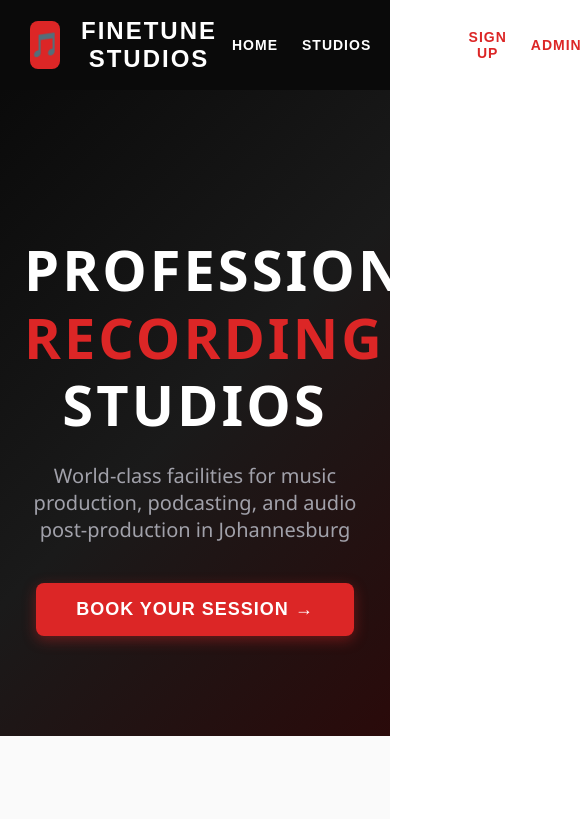
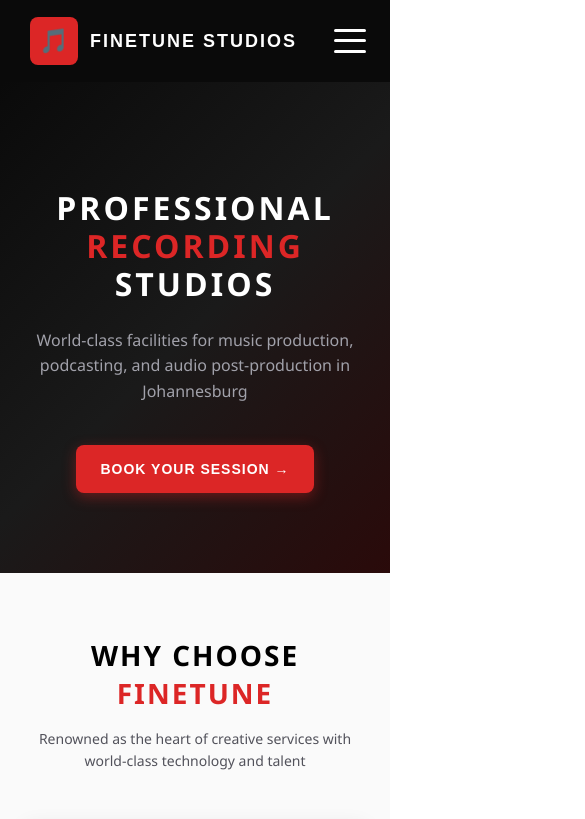
Before and after one commit to Huve14/Finetunestudiosbooking, a React (Create React App) app: page / in a window 390 px wide. Shown: the top 819 px of the page, 585 px wide, since content can reach past the window. Built offline with nearby package versions, Linux system fonts and the light colour scheme.

Commit message:
Add comprehensive mobile-responsive design with hamburger menu, touch-friendly controls, and adaptive layouts

```diff
--- a/src/App.js
+++ b/src/App.js
@@ -502,14 +502,41 @@ const styles = {
     fontWeight: '600',
     textTransform: 'uppercase',
     letterSpacing: '1px',
-    padding: '8px 0'
+    padding: '8px 0',
+    minHeight: '44px' // Touch-friendly minimum
+  },
+  navLinkMobile: {
+    width: '100%',
+    textAlign: 'left',
+    padding: '16px',
+    fontSize: '16px',
+    borderBottom: `1px solid ${colors.gray800}`
+  },
+  hamburger: {
+    display: 'flex',
+    flexDirection: 'column',
+    justifyContent: 'space-around',
+    width: '32px',
+    height: '32px',
+    background: 'none',
+    border: 'none',
+    cursor: 'pointer',
+    padding: '0',
+    zIndex: 1001
+  },
+  hamburgerLine: {
+    width: '32px',
+    height: '3px',
+    backgroundColor: colors.white,
+    borderRadius: '10px',
+    transition: 'all 0.3s ease'
   },
 
   // Buttons
   btnPrimary: {
     backgroundColor: colors.red,
     color: colors.white,
-    padding: '12px 24px',
+    padding: '14px 28px', // Increased for touch
     borderRadius: '8px',
     fontWeight: 'bold',
     textTransform: 'uppercase',
@@ -517,91 +544,103 @@ const styles = {
     border: 'none',
     cursor: 'pointer',
     fontSize: '14px',
-    boxShadow: '0 4px 14px rgba(220, 38, 38, 0.4)'
+    boxShadow: '0 4px 14px rgba(220, 38, 38, 0.4)',
+    minHeight: '48px', // Touch-friendly minimum
+    transition: 'transform 0.2s, box-shadow 0.2s'
   },
   btnSecondary: {
     backgroundColor: colors.black,
     color: colors.white,
-    padding: '12px 24px',
+    padding: '14px 28px',
     borderRadius: '8px',
     fontWeight: 'bold',
     textTransform: 'uppercase',
     letterSpacing: '1px',
     border: 'none',
     cursor: 'pointer',
-    fontSize: '14px'
+    fontSize: '14px',
+    minHeight: '48px',
+    transition: 'transform 0.2s'
   },
   btnOutline: {
     backgroundColor: 'transparent',
     color: colors.gray600,
-    padding: '12px 24px',
+    padding: '14px 28px',
     borderRadius: '8px',
     fontWeight: 'bold',
     textTransform: 'uppercase',
     letterSpacing: '1px',
     border: `2px solid ${colors.gray300}`,
     cursor: 'pointer',
-    fontSize: '14px'
+    fontSize: '14px',
+    minHeight: '48px',
+    transition: 'transform 0.2s'
   },
 
   // Hero Section
   hero: {
     background: 'linear-gradient(135deg, #0a0a0a 0%, #1a1a1a 50%, #2a0a0a 100%)',
     color: colors.white,
-    padding: '100px 24px',
+    padding: '80px 20px', // Reduced for mobile
     textAlign: 'center'
   },
   heroTitle: {
-    fontSize: '56px',
+    fontSize: 'clamp(32px, 8vw, 56px)', // Responsive font size
     fontWeight: 'bold',
     marginBottom: '24px',
     letterSpacing: '3px',
-    lineHeight: 1.2
+    lineHeight: 1.2,
+    padding: '0 16px'
   },
   heroSubtitle: {
-    fontSize: '20px',
+    fontSize: 'clamp(16px, 4vw, 20px)', // Responsive font size
     color: colors.gray400,
     marginBottom: '40px',
     maxWidth: '600px',
-    margin: '0 auto 40px'
+    margin: '0 auto 40px',
+    padding: '0 16px',
+    lineHeight: 1.6
   },
 
   // Sections
   section: {
-    padding: '80px 24px',
+    padding: 'clamp(40px, 10vw, 80px) clamp(16px, 5vw, 24px)', // Responsive padding
     maxWidth: '1200px',
     margin: '0 auto'
   },
   sectionGray: {
     backgroundColor: colors.gray50,
-    padding: '80px 24px'
+    padding: 'clamp(40px, 10vw, 80px) clamp(16px, 5vw, 24px)'
   },
   sectionTitle: {
-    fontSize: '40px',
+    fontSize: 'clamp(28px, 6vw, 40px)', // Responsive font size
     fontWeight: 'bold',
     textAlign: 'center',
     marginBottom: '16px',
-    letterSpacing: '2px'
+    letterSpacing: '2px',
+    padding: '0 16px'
   },
   sectionSubtitle: {
     textAlign: 'center',
     color: colors.gray600,
     marginBottom: '48px',
-    fontSize: '16px'
+    fontSize: 'clamp(14px, 3vw, 16px)',
+    padding: '0 16px',
+    lineHeight: 1.6
   },
 
   // Cards Grid
   grid2: {
     display: 'grid',
-    gridTemplateColumns: 'repeat(auto-fit, minmax(300px, 1fr))',
-    gap: '32px',
+    gridTemplateColumns: 'repeat(auto-fit, minmax(min(100%, 300px), 1fr))', // Mobile-friendly
+    gap: 'clamp(16px, 4vw, 32px)',
     maxWidth: '1200px',
     margin: '0 auto'
   },
   grid4: {
     display: 'grid',
-    gridTemplateColumns: 'repeat(auto-fit, minmax(250px, 1fr))',
-    gap: '24px',
+    gridTemplateColumns: 'repeat(auto-fit, minmax(min(100%, 250px), 1fr))',
+    gap: 'clamp(16px, 3vw, 24px)',
     maxWidth: '1200px',
     margin: '0 auto'
   },
@@ -758,22 +797,27 @@ const styles = {
   },
   input: {
     width: '100%',
-    padding: '14px 16px',
+    padding: '16px', // Increased for touch
     border: `2px solid ${colors.gray300}`,
     borderRadius: '8px',
-    fontSize: '16px',
+    fontSize: '16px', // Prevents zoom on iOS
     boxSizing: 'border-box',
-    transition: 'border-color 0.2s'
+    transition: 'border-color 0.2s',
+    minHeight: '48px', // Touch-friendly minimum
+    WebkitAppearance: 'none', // Remove iOS styling
+    appearance: 'none'
   },
   textarea: {
     width: '100%',
-    padding: '14px 16px',
+    padding: '16px',
     border: `2px solid ${colors.gray300}`,
     borderRadius: '8px',
     fontSize: '16px',
     boxSizing: 'border-box',
     resize: 'vertical',
-    minHeight: '120px'
+    minHeight: '120px',
+    WebkitAppearance: 'none',
+    appearance: 'none'
   },
 
   // Login
@@ -840,19 +884,19 @@ const styles = {
   // Booking Flow
   bookingContainer: {
     maxWidth: '800px',
-    margin: '40px auto',
-    padding: '0 24px'
+    margin: 'clamp(20px, 5vw, 40px) auto',
+    padding: '0 clamp(16px, 4vw, 24px)'
   },
   bookingCard: {
     backgroundColor: colors.white,
     borderRadius: '16px',
-    padding: '40px',
+    padding: 'clamp(24px, 5vw, 40px)',
     boxShadow: '0 10px 40px rgba(0,0,0,0.1)',
     borderTop: `4px solid ${colors.red}`,
     marginBottom: '24px'
   },
   bookingTitle: {
-    fontSize: '24px',
+    fontSize: 'clamp(20px, 4vw, 24px)',
     fontWeight: 'bold',
     marginBottom: '24px',
     letterSpacing: '2px'
@@ -862,8 +906,10 @@ const styles = {
   progressContainer: {
     display: 'flex',
     justifyContent: 'space-between',
-    marginBottom: '48px',
-    position: 'relative'
+    marginBottom: 'clamp(24px, 6vw, 48px)',
+    position: 'relative',
+    overflowX: 'auto',
+    padding: '0 8px'
   },
   progressLine: {
     position: 'absolute',
@@ -878,17 +924,18 @@ const styles = {
     display: 'flex',
     flexDirection: 'column',
     alignItems: 'center',
-    zIndex: 1
+    zIndex: 1,
+    minWidth: '60px'
   },
   progressCircle: {
-    width: '40px',
-    height: '40px',
+    width: 'clamp(36px, 8vw, 40px)',
+    height: 'clamp(36px, 8vw, 40px)',
     borderRadius: '50%',
     display: 'flex',
     alignItems: 'center',
     justifyContent: 'center',
     fontWeight: 'bold',
-    fontSize: '16px',
+    fontSize: 'clamp(14px, 3vw, 16px)',
     marginBottom: '8px'
   },
   progressCircleActive: {
@@ -900,25 +947,31 @@ const styles = {
     color: colors.gray600
   },
   progressLabel: {
-    fontSize: '12px',
+    fontSize: 'clamp(10px, 2vw, 12px)',
     fontWeight: '600',
-    textTransform: 'uppercase'
+    textTransform: 'uppercase',
+    textAlign: 'center',
+    whiteSpace: 'nowrap'
   },
 
   // Selection Cards
   selectionGrid: {
     display: 'grid',
-    gridTemplateColumns: 'repeat(auto-fit, minmax(200px, 1fr))',
-    gap: '16px'
+    gridTemplateColumns: 'repeat(auto-fit, minmax(min(100%, 200px), 1fr))',
+    gap: 'clamp(12px, 3vw, 16px)'
   },
   selectionCard: {
-    padding: '20px',
+    padding: 'clamp(16px, 4vw, 20px)',
     border: `2px solid ${colors.gray200}`,
     borderRadius: '12px',
     cursor: 'pointer',
     textAlign: 'left',
     backgroundColor: colors.white,
-    transition: 'all 0.2s'
+    transition: 'all 0.2s',
+    minHeight: '80px', // Touch-friendly
+    display: 'flex',
+    flexDirection: 'column',
+    justifyContent: 'center'
   },
   selectionCardActive: {
     borderColor: colors.red,
@@ -966,18 +1019,23 @@ const styles = {
   // Time Slots
   timeGrid: {
     display: 'grid',
-    gridTemplateColumns: 'repeat(5, 1fr)',
-    gap: '12px'
+    gridTemplateColumns: 'repeat(auto-fill, minmax(min(100px, 100%), 1fr))', // Responsive grid
+    gap: 'clamp(8px, 2vw, 12px)'
   },
   timeSlot: {
-    padding: '12px',
+    padding: 'clamp(12px, 3vw, 16px)',
     border: `2px solid ${colors.gray200}`,
     borderRadius: '8px',
     cursor: 'pointer',
     textAlign: 'center',
     fontWeight: 'bold',
     backgroundColor: colors.white,
-    transition: 'all 0.2s'
+    transition: 'all 0.2s',
+    minHeight: '56px', // Touch-friendly
+    display: 'flex',
+    alignItems: 'center',
+    justifyContent: 'center',
+    fontSize: 'clamp(14px, 3vw, 16px)'
   },
   timeSlotActive: {
     borderColor: colors.red,
@@ -1175,36 +1233,69 @@ const styles = {
 // ============================================================
 
 // Navigation
-const Navigation = ({ currentPage, isAuthenticated, userRole, onNavigate, onLogout }) => (
+const Navigation = ({ currentPage, isAuthenticated, userRole, onNavigate, onLogout, isMobile, mobileMenuOpen, setMobileMenuOpen }) => (
   <nav style={styles.nav}>
     <button style={styles.navLogo} onClick={() => onNavigate('home')}>
       <div style={styles.navLogoIcon}>🎵</div>
-      <span style={styles.navLogoText}>FINETUNE STUDIOS</span>
+      <span style={{...styles.navLogoText, ...(isMobile && {fontSize: '18px'})}}>FINETUNE STUDIOS</span>
     </button>
-    <div style={styles.navLinks}>
-      <button style={styles.navLink} onClick={() => onNavigate('home')}>Home</button>
-      <button style={styles.navLink} onClick={() => onNavigate('studios')}>Studios</button>
+
+    {/* Hamburger Menu Button */}
+    {isMobile && (
+      <button
+        style={styles.hamburger}
+        onClick={() => setMobileMenuOpen(!mobileMenuOpen)}
+        aria-label="Toggle menu"
+      >
+        <div style={{...styles.hamburgerLine, ...(mobileMenuOpen && {transform: 'rotate(45deg) translateY(8px)'})}} />
+        <div style={{...styles.hamburgerLine, ...(mobileMenuOpen && {opacity: 0})}} />
+        <div style={{...styles.hamburgerLine, ...(mobileMenuOpen && {transform: 'rotate(-45deg) translateY(-8px)'})}} />
+      </button>
+    )}
+
+    {/* Navigation Links */}
+    <div style={{
+      ...styles.navLinks,
+      ...(isMobile && {
+        display: mobileMenuOpen ? 'flex' : 'none',
+        position: 'fixed',
+        top: '80px',
+        left: 0,
+        right: 0,
+        backgroundColor: colors.black,
+        flexDirection: 'column',
+        padding: '24px',
+        gap: '16px',
+        borderTop: `1px solid ${colors.gray800}`,
+        maxHeight: 'calc(100vh - 80px)',
+        overflowY: 'auto',
+        zIndex: 999
+      })
+    }}>
+      <button style={{...styles.navLink, ...(isMobile && styles.navLinkMobile)}} onClick={() => { onNavigate('home'); isMobile && setMobileMenuOpen(false); }}>Home</button>
+      <button style={{...styles.navLink, ...(isMobile && styles.navLinkMobile)}} onClick={() => { onNavigate('studios'); isMobile && setMobileMenuOpen(false); }}>Studios</button>
       {isAuthenticated ? (
         <>
           {userRole === 'admin' && (
-            <button style={styles.navLink} onClick={() => onNavigate('admin-dashboard')}>Dashboard</button>
+            <button style={{...styles.navLink, ...(isMobile && styles.navLinkMobile)}} onClick={() => { onNavigate('admin-dashboard'); isMobile && setMobileMenuOpen(false); }}>Dashboard</button>
           )}
-          <button style={{...styles.btnOutline, color: colors.white, borderColor: colors.gray600}} onClick={onLogout}>Logout</button>
+          <button style={{...styles.btnOutline, color: colors.white, borderColor: colors.gray600, ...(isMobile && {width: '100%', padding: '14px'})}} onClick={() => { onLogout(); isMobile && setMobileMenuOpen(false); }}>Logout</button>
         </>
       ) : (
         <>
-          <button style={styles.navLink} onClick={() => onNavigate('login-user')}>Login</button>
-          <button style={{...styles.navLink, color: colors.red}} onClick={() => onNavigate('signup')}>Sign Up</button>
-          <button style={{...styles.navLink, color: colors.red}} onClick={() => onNavigate('login-admin')}>Admin</button>
+          <button style={{...styles.navLink, ...(isMobile && styles.navLinkMobile)}} onClick={() => { onNavigate('login-user'); isMobile && setMobileMenuOpen(false); }}>Login</button>
+          <button style={{...styles.navLink, color: colors.red, ...(isMobile && styles.navLinkMobile)}} onClick={() => { onNavigate('signup'); isMobile && setMobileMenuOpen(false); }}>Sign Up</button>
+          <button style={{...styles.navLink, color: colors.red, ...(isMobile && styles.navLinkMobile)}} onClick={() => { onNavigate('login-admin'); isMobile && setMobileMenuOpen(false); }}>Admin</button>
         </>
       )}
-      <button style={styles.btnPrimary} onClick={() => {
+      <button style={{...styles.btnPrimary, ...(isMobile && {width: '100%', padding: '16px', fontSize: '16px'})}} onClick={() => {
         if (!isAuthenticated) {
           alert('Please log in to book a studio session');
           onNavigate('login-user');
         } else {
           onNavigate('book');
         }
+        isMobile && setMobileMenuOpen(false);
       }}>Book Now</button>
     </div>
   </nav>
@@ -1264,7 +1355,7 @@ const HomePage = ({ onNavigate }) => {
         <p style={styles.heroSubtitle}>
           World-class facilities for music production, podcasting, and audio post-production in Johannesburg
         </p>
-        <button style={{...styles.btnPrimary, fontSize: '18px', padding: '16px 40px'}} onClick={() => onNavigate('book')}>
+        <button style={{...styles.btnPrimary, fontSize: 'clamp(14px, 3vw, 18px)', padding: 'clamp(14px, 3vw, 16px) clamp(24px, 5vw, 40px)'}} onClick={() => onNavigate('book')}>
           Book Your Session →
         </button>
       </section>
@@ -2256,6 +2347,20 @@ export default function FinetuneStudios() {
   const [isAuthenticated, setIsAuthenticated] = useState(false);
   const [userRole, setUserRole] = useState(null);
   const [currentUser, setCurrentUser] = useState(null);
+  const [mobileMenuOpen, setMobileMenuOpen] = useState(false);
+  const [isMobile, setIsMobile] = useState(window.innerWidth <= 768);
+
+  // Handle window resize for responsive design
+  useEffect(() => {
+    const handleResize = () => {
+      setIsMobile(window.innerWidth <= 768);
+      if (window.innerWidth > 768) {
+        setMobileMenuOpen(false);
+      }
+    };
+    window.addEventListener('resize', handleResize);
+    return () => window.removeEventListener('resize', handleResize);
+  }, []);
 
   const handleLogin = (user, role) => {
     setIsAuthenticated(true);
@@ -2289,6 +2394,9 @@ export default function FinetuneStudios() {
           userRole={userRole}
           onNavigate={setCurrentPage}
           onLogout={handleLogout}
+          isMobile={isMobile}
+          mobileMenuOpen={mobileMenuOpen}
+          setMobileMenuOpen={setMobileMenuOpen}
         />
       )}
 
```
